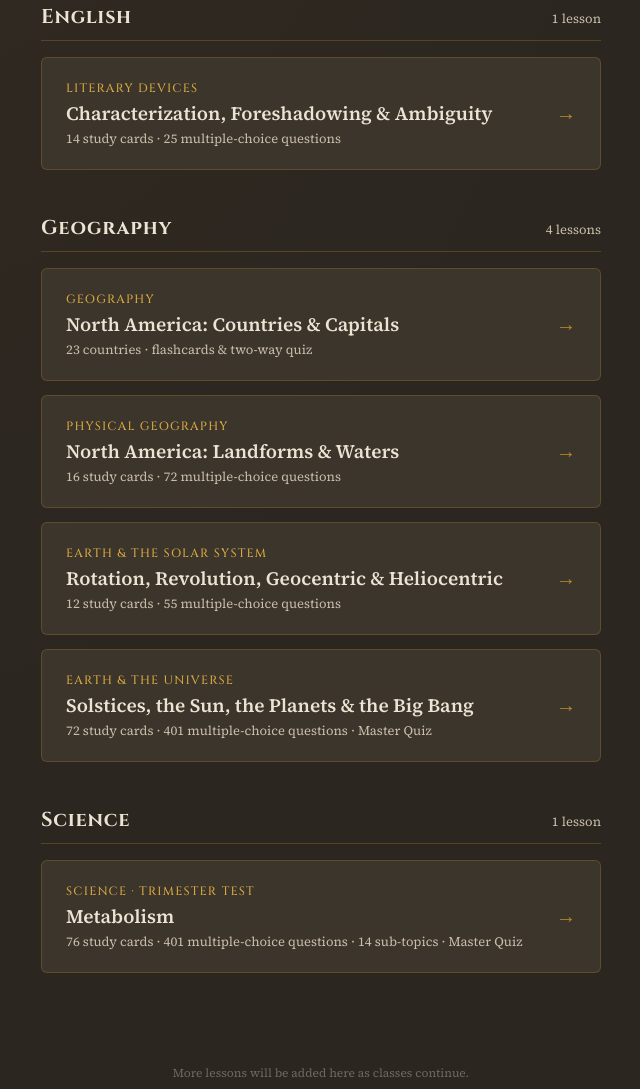
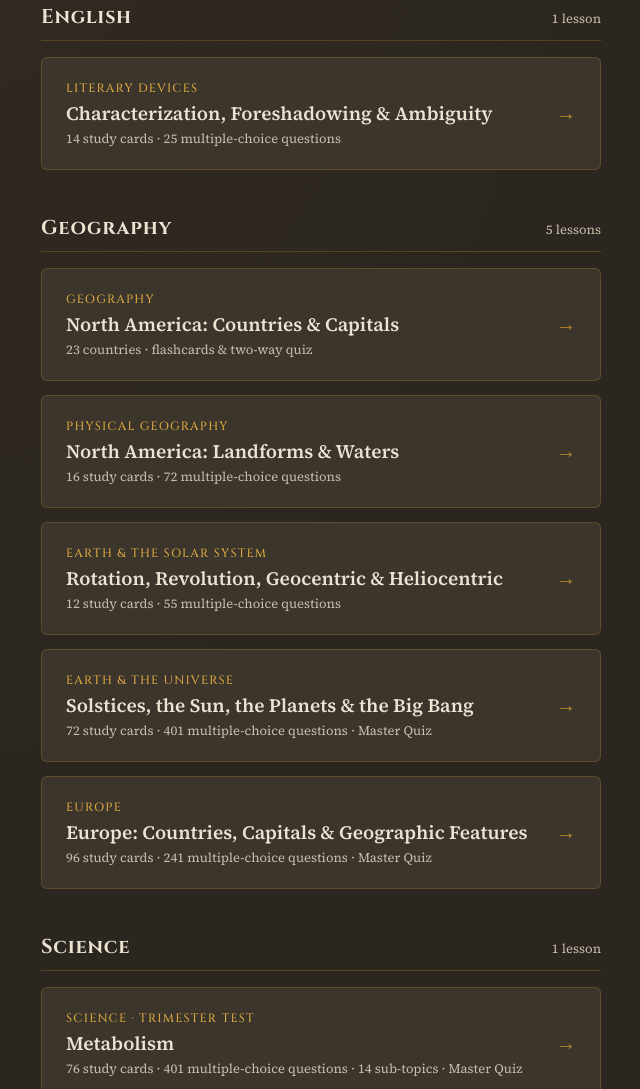
Before and after one commit to rkdavuluri81/Grade-5-Latin-Flash-cards, a plain HTML site: page index.html in a window 1280 px wide. Shown: the part 1458-2547 px from the top of the page, without its empty margins (319-959 px from the left). Drawn offline with Linux system fonts and the light colour scheme.

Commit message:
Update index.html

```diff
--- a/index.html
+++ b/index.html
@@ -258,7 +258,7 @@
 </section>
 
 <section class="subject">
-  <h2 class="subject-head">Geography <span>4 lessons</span></h2>
+  <h2 class="subject-head">Geography <span>5 lessons</span></h2>
   <div class="lessons">
   <a class="lesson-card" href="na-capitals.html">
     <div class="lesson-left">
@@ -292,6 +292,14 @@
     </div>
     <span class="arrow">&rarr;</span>
   </a>
+  <a class="lesson-card" href="geo-europe.html">
+    <div class="lesson-left">
+      <span class="lesson-tag">EUROPE</span>
+      <span class="lesson-title">Europe: Countries, Capitals &amp; Geographic Features</span>
+      <span class="lesson-meta">96 study cards &middot; 241 multiple-choice questions &middot; Master Quiz</span>
+    </div>
+    <span class="arrow">&rarr;</span>
+  </a>
   </div>
 </section>
 
```
